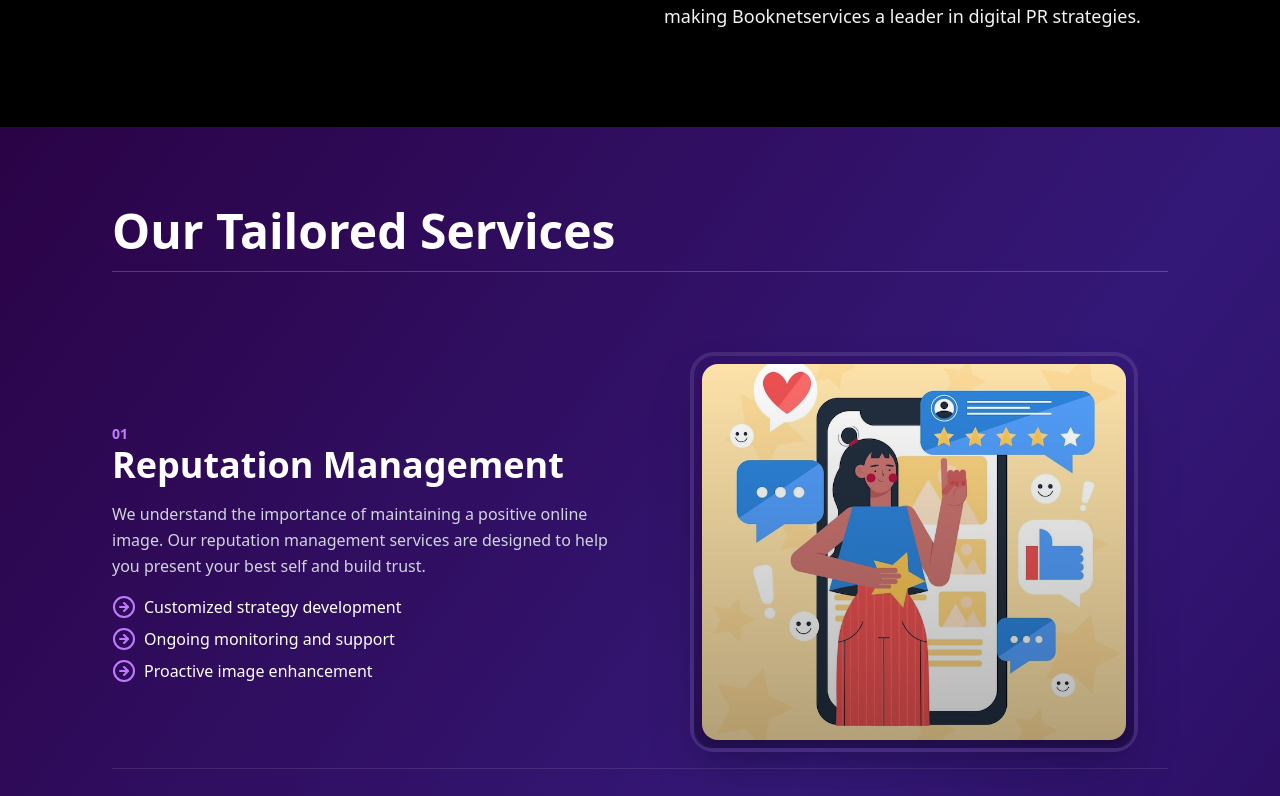
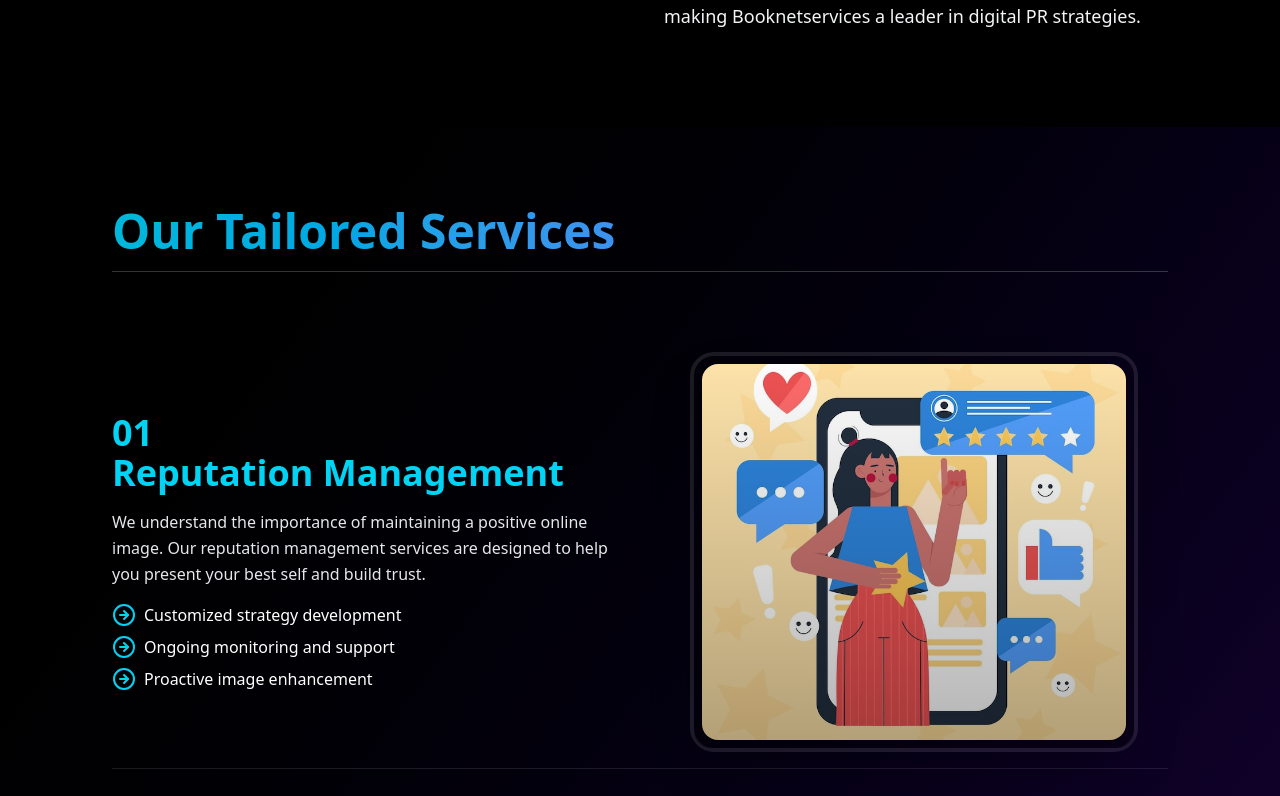
Before and after one commit to Code2With-Pratik/EZ-startup-futurio-project, a React (Vite) app: page / in a window 1280 px wide. Shown: the part 1384-2180 px from the top of the page. Built offline with nearby package versions, Linux system fonts and the light colour scheme.

Commit message:
refactor styles in About, ServiceCard, and Services components for improved readability and visual consistency

```diff
--- a/src/components/About.jsx
+++ b/src/components/About.jsx
@@ -32,7 +32,7 @@ const About = () => {
 
         {/* Text Section */}
         <div className="w-full lg:w-1/2 text-center lg:text-left space-y-6">
-          <h2 className="text-4xl md:text-5xl font-bold text-cyan-400 leading-tight">
+          <h2 className="text-4xl md:text-5xl font-bold bg-gradient-to-r from-cyan-500 to-indigo-500 bg-clip-text text-transparent leading-tight">
             Elevate Your Online <br className="hidden md:block" /> Presence with Us
           </h2>
           <p className="text-gray-100 text-lg leading-relaxed">
--- a/src/components/ServiceCard.jsx
+++ b/src/components/ServiceCard.jsx
@@ -6,13 +6,13 @@ const ServiceCard = ({ id, title, description, points, image }) => {
     <div className="flex flex-col lg:flex-row items-center justify-between gap-10  py-4 border-b border-white/10">
       {/* Left Section */}
       <div className="w-full lg:w-1/2 space-y-4">
-        <span className="text-purple-400 font-semibold text-sm">{id}</span>
-        <h3 className="text-3xl md:text-4xl font-bold text-white">{title}</h3>
-        <p className="text-gray-300 text-base leading-relaxed">{description}</p>
+        <span className="text-cyan-400 font-semibold text-4xl">{id}</span>
+        <h3 className="text-3xl md:text-4xl font-bold text-cyan-400">{title}</h3>
+        <p className="text-gray-200 text-base leading-relaxed">{description}</p>
         <ul className="mt-4 space-y-2 text-white text-base">
           {points.map((point, index) => (
             <li key={index} className="flex items-start gap-2">
-              <span className="text-purple-400"><ArrowRightCircle/></span> <span>{point}</span>
+              <span className="text-cyan-400"><ArrowRightCircle/></span> <span>{point}</span>
             </li>
           ))}
         </ul>
--- a/src/components/Services.jsx
+++ b/src/components/Services.jsx
@@ -4,14 +4,14 @@ import ServiceCard from './ServiceCard';
 
 const Services = () => {
   return (
-    <section id='services' className="relative px-4 md:px-16 lg:px-28 py-20 text-white overflow-hidden bg-gradient-to-br from-[#2a0346] via-[#341878] to-[#210249]">
+    <section id='services' className="relative px-4 md:px-16 lg:px-28 py-20 text-white overflow-hidden bg-gradient-to-br from-[#000000] to-[#210249]">
   {/* Decorative Animated Blobs */}
   <div className="absolute top-[-50px] left-[-50px] w-[300px] h-[300px] bg-purple-500 opacity-30 blur-3xl rounded-full animate-pulse-slow -z-10"></div>
   <div className="absolute bottom-[-80px] right-[-60px] w-[400px] h-[400px] bg-pink-400 opacity-20 blur-2xl rounded-full animate-pulse -z-10"></div>
   <div className="absolute top-1/3 left-[40%] w-[200px] h-[200px] bg-blue-400 opacity-10 blur-2xl rounded-full animate-spin-slower -z-10"></div>
 
   {/* Section Heading */}
-  <h2 className="text-4xl md:text-5xl font-bold mb-16 border-b border-white/20 pb-4">
+  <h2 className="bg-gradient-to-r from-cyan-500 to-indigo-500 bg-clip-text text-transparent text-4xl md:text-5xl font-bold mb-16 border-b border-white/20 pb-4">
     Our Tailored Services
   </h2>
 
```
